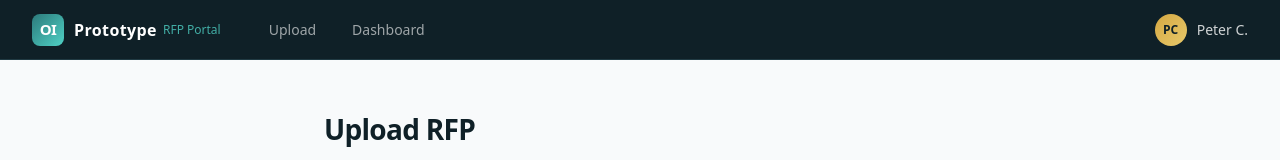
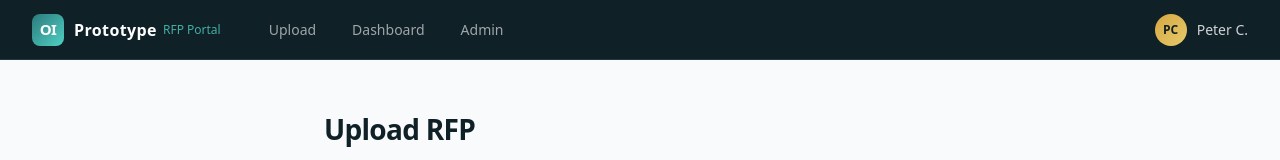
Before and after one commit to chinikes/outer-image-rfp-preview, a Next.js app: page / in a window 1280 px wide. Shown: the top 160 px of the page. Built offline with nearby package versions, Linux system fonts and the light colour scheme.

Commit message:
Add Admin link to layout

```diff
--- a/app/layout.js
+++ b/app/layout.js
@@ -36,11 +36,17 @@ export default function RootLayout({ children }) {
               >
                 Upload
               </Link>
-              <Link
+               <Link
                 href="/dashboard"
                 className="flex items-center gap-1.5 px-4 py-2 rounded-lg text-sm font-medium text-white/60 hover:text-brand-teal-accent hover:bg-white/5 transition-all no-underline"
               >
                 Dashboard
+              </Link>
+              <Link
+                href="/admin"
+                className="flex items-center gap-1.5 px-4 py-2 rounded-lg text-sm font-medium text-white/60 hover:text-brand-teal-accent hover:bg-white/5 transition-all no-underline"
+              >
+                Admin
               </Link>
             </div>
           </div>
```
